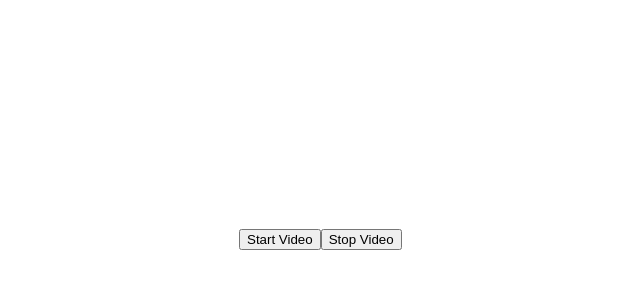
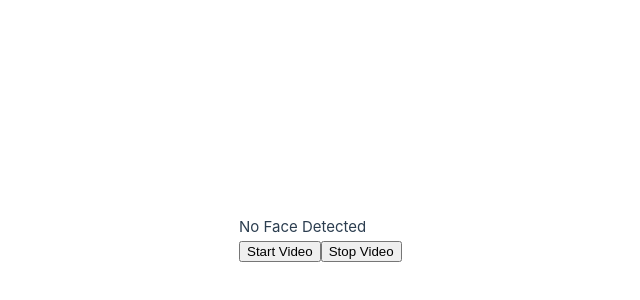
Before and after one commit to danudenny/face_recog_vue, a Vue app: page / in a window 1280 px wide. Shown: the part 240-540 px from the top of the page, without its empty margins (101-741 px from the left). Built offline with nearby package versions, Linux system fonts and the light colour scheme; what vue-sse would draw is missing.

Commit message:
add no face detected

```diff
--- a/src/App.vue
+++ b/src/App.vue
@@ -4,6 +4,7 @@
 		<div>
 			<span v-if="result === 'real'">Real</span>
 			<span v-if="result === 'spoof'">Spoof</span>
+			<span v-else>No Face Detected</span>
 		</div>
 		<div>
 			<button @click="startVideo">Start Video</button>
```
